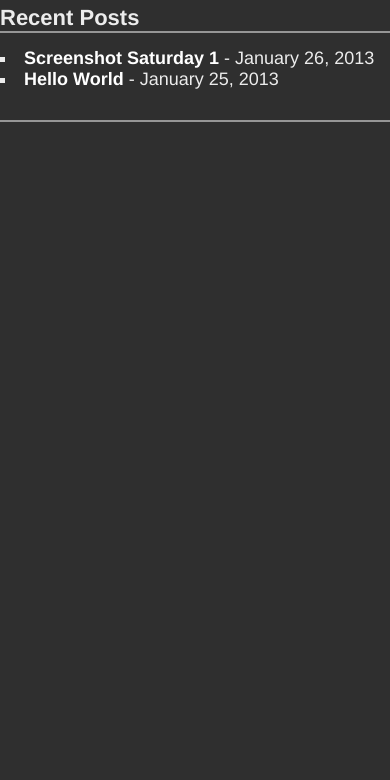
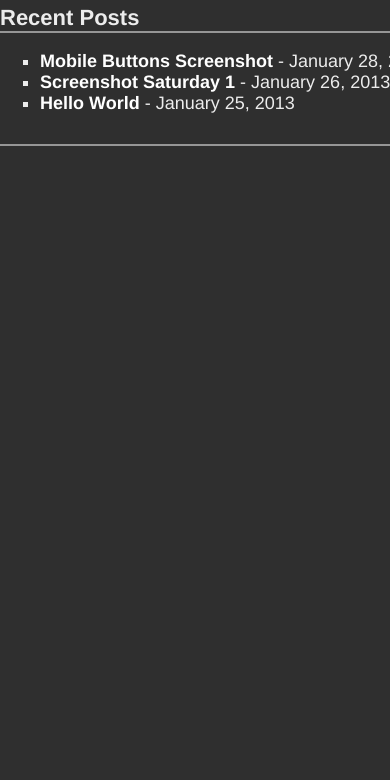
Before and after one commit to jamiltron/doomcrow.com, a plain HTML site: page _site/index.html in a window 390 px wide. Shown: the part 58-838 px from the top of the page. Drawn offline with Linux system fonts and the light colour scheme.

Commit message:
Posting mobile buttons screenshot

```diff
--- a/_site/index.html
+++ b/_site/index.html
@@ -22,15 +22,19 @@
         <div id="content">
             <h1>Recent Posts</h1>
 
-            <section class="content">
+            <ul>
     <li>
+    <a href="./posts/2013-01-28-mobile-buttons-screenshot.html">Mobile Buttons Screenshot</a> - January 28, 2013
+</li>
+<li>
     <a href="./posts/2013-01-26-screenshot-saturday-1.html">Screenshot Saturday 1</a> - January 26, 2013
 </li>
 <li>
     <a href="./posts/2013-01-25-hello-world.html">Hello World</a> - January 25, 2013
 </li>
 
-</section>
+<ul>
+
 
         </div>
         <div id="footer">
```
Also changed, not shown: _site/archive.html (+3 -0 lines), index.html (+2 -2 lines), images/screenshot2.jpg (added), 7 other files.
